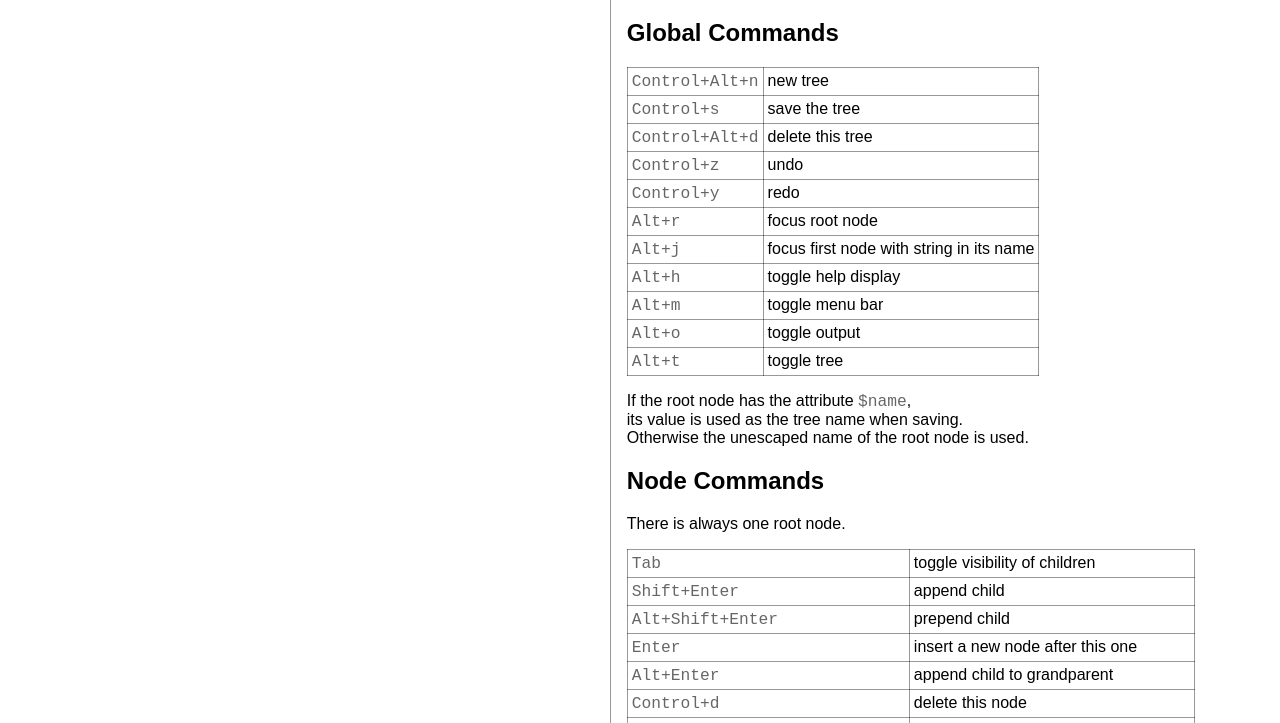
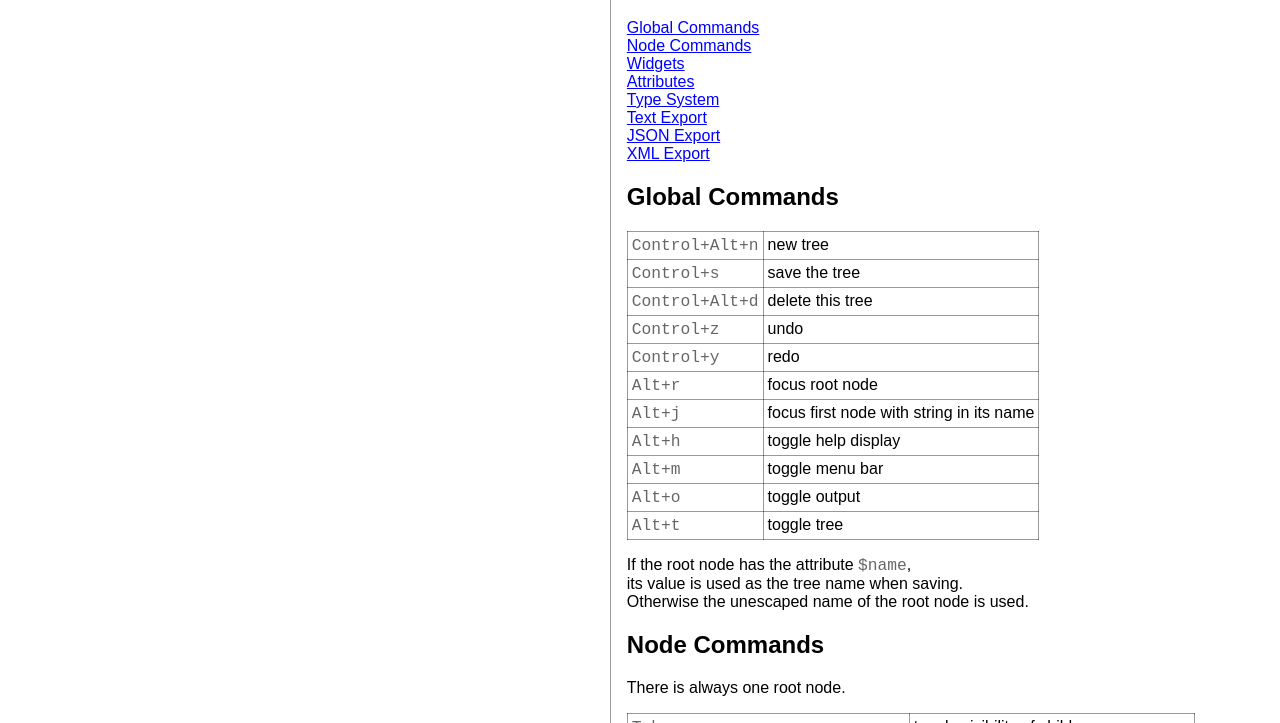
Before and after one commit to justindmassey/tree-editor, a website with bundled scripts: page static/index.html in a window 1280 px wide. Shown: the part 77-800 px from the top of the page. Built offline with nearby package versions, Linux system fonts and the light colour scheme; no server answers.

Commit message:
added toc to help

```diff
--- a/static/global-commands.js
+++ b/static/global-commands.js
@@ -95,8 +95,8 @@ export default {
   "Alt+h": {
     description: "toggle help display",
     action() {
-      this.help.elem.classList.toggle("hidden");
-      if (this.help.elem.classList.contains("hidden")) {
+      this.help.classList.toggle("hidden");
+      if (this.help.classList.contains("hidden")) {
         localStorage.setItem("help", "");
       } else {
         localStorage.setItem("help", "true");
--- a/static/help.css
+++ b/static/help.css
@@ -25,3 +25,9 @@ code {
   font-size: 1.25em;
   color: var(--color-1)
 }
+
+.toc-item {
+  color: blue;
+  text-decoration: underline;
+  cursor: pointer;
+}
--- a/static/help.js
+++ b/static/help.js
@@ -1,4 +1,4 @@
-import { div, table, tr, td, h1, h2, code, p } from "./lib/elements.js";
+import { div, table, tr, td, h1, h2, code, p, a } from "./lib/elements.js";
 import nodeCommands from "./node-commands.js";
 import globalCommands from "./global-commands.js";
 import widgets from "./widgets.js";
@@ -11,23 +11,40 @@ function makeReference(items) {
   return reference;
 }
 
-class Help {
-  constructor() {
-    this.elem = div(
+let toc = p();
+
+function section(title) {
+  let header = h2(title);
+  toc.appendChild(
+    div(
+      a(title)
+        .c("toc-item")
+        .e("click", () =>
+          header.scrollIntoView({
+            behavior: "smooth",
+            block: "start",
+          }),
+        ),
+    ),
+  );
+  return header;
+}
+
+export default div(
   h1("Help"),
-
-      h2("Global Commands"),
+  toc,
+  section("Global Commands"),
   makeReference(globalCommands),
   p(
     div("If the root node has the attribute ", code("$name"), ","),
     div("its value is used as the tree name when saving."),
     div("Otherwise the unescaped name of the root node is used."),
   ),
-      h2("Node Commands"),
+  section("Node Commands"),
   p("There is always one root node."),
   makeReference(nodeCommands),
 
-      h2("Widgets"),
+  section("Widgets"),
   p(
     div("Widgets begin with ", code("-WIDGET ARGUMENT"), "."),
     div("Widgets are rendered to the output"),
@@ -44,19 +61,15 @@ class Help {
         code("-"),
         '") at the beginning of a node name',
         div("can be escaped with a backslash."),
-            div("A backslash can be escaped with a backslash.")
+        div("A backslash can be escaped with a backslash."),
       ),
     ),
-        div(
-          "Attributes that start with a ",
-          code("$"),
-          " are used by widgets.",
-        ),
+    div("Attributes that start with a ", code("$"), " are used by widgets."),
     div("The argument is a label unless stated otherwise."),
   ),
   makeReference(widgets),
 
-      h2("Attributes"),
+  section("Attributes"),
   div("Attributes have the form ", code("NAME=VALUE"), "."),
   div(
     'Equals symbols ("',
@@ -81,7 +94,7 @@ class Help {
   div("Attribute lookup starts at the parent and moves upward."),
   div("Unescaping is performed before attribute substitution."),
 
-      h2("Type System"),
+  section("Type System"),
   div("Nodes with a name of the form ", code("::TYPE")),
   div("are type definitions."),
   div("Nodes with ", code(".TYPE"), " in their name"),
@@ -95,25 +108,24 @@ class Help {
   div("Types are updated in real time."),
   div("Type definitions are not rendered to the output."),
   div("A backslash can be escaped with a backslash."),
-      div("Duplicate nodes in a type definition are ignored after the first occurrence."),
+  div(
+    "Duplicate nodes in a type definition are ignored after the first occurrence.",
+  ),
 
-      h2("Text Export"),
+  section("Text Export"),
   div("Nodes are structured with indentation."),
   div("Text export is the only lossless one."),
 
-      h2("JSON Export"),
+  section("JSON Export"),
   div("Nodes and attributes become JSON properties."),
+  div("Children of attribute nodes are ignored."),
   div("Duplicate names override the last."),
   div("If node and attribute names form array indexes ({0..n-1})"),
   div("the node is exported as an array."),
 
-      h2("XML Export"),
+  section("XML Export"),
   div("Nodes with children become tags."),
   div("Attribute nodes become attributes."),
   div("Nodes without children become lines of text."),
   div("Children of attribute nodes are ignored."),
 ).c("help", "hidden");
-  }
-}
-
-export default new Help();
```
Lines whose indentation alone changed are shown as unchanged.
